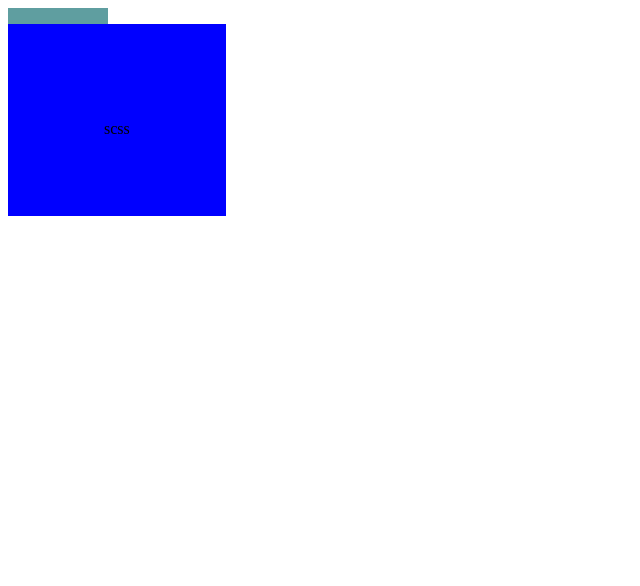
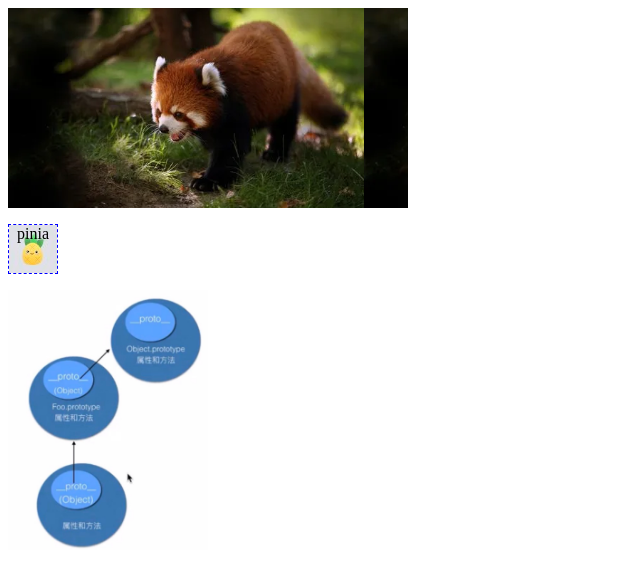
Before and after one commit to FE-ZSJ/Webpack-Collections, a website built with webpack: page public/index.html in a window 1280 px wide. Shown: the whole page, without its empty margins (0-640 px from the left). Built offline with nearby package versions, Linux system fonts and the light colour scheme.

Commit message:
[feat]:根据图片大小不同对其打包

```diff
--- a/public/index.html
+++ b/public/index.html
@@ -10,8 +10,8 @@
 
 <body>
     <div class="box">
-        <p>scss</p>
     </div>
+    <p>pinia</p>
     <div id="header"></div>
     <script src="../dist/main.js"></script>
 </body>
--- a/src/css/index.less
+++ b/src/css/index.less
@@ -1,8 +1,9 @@
-@width: 10px;
-@height: @width + 10px;
+@width: 200px;
+@height: @width + 60px;
 
 #header {
   width: @width;
   height: @height;
-  background-color:cadetblue;
+  background-image: url('../images/原型链.jpeg');
+  background-size: cover;
 }
--- a/src/css/index.scss
+++ b/src/css/index.scss
@@ -1,9 +1,15 @@
-@mixin sexy-border($color, $width: 1in) {
+@mixin sexy-border($color, $width: 1px) {
   border: {
     color: $color;
     width: $width;
     style: dashed;
   }
 }
-p { @include sexy-border(blue); }
-h1 { @include sexy-border(blue, 2in); }
+p { @include sexy-border(blue);
+  background-image: url('../images/litter.jpg');
+  background-repeat: no-repeat;
+  height: 48px;
+  width: 48px;
+  text-align: center;
+}
+h1 { @include sexy-border(blue, 2px); }
--- a/webpack.config.js
+++ b/webpack.config.js
@@ -40,6 +40,15 @@ module.exports = {
                 test: /\.styl$/,
                 loader: "stylus-loader", // 将 Stylus 文件编译为 CSS
             },
+            {
+                test: /\.(png|jpe?g|webp|gif)$/,
+                type: 'asset',
+                parser: {
+                    dataUrlCondition: {
+                        maxSize: 10 * 1024, // 小于10kb的图片会处理成base64格式，减少发送请求，打包后体积变大所以设置小图片打包
+                    },
+                },
+            }
         ]
     },
     // 插件
```
Also changed, not shown: src/css/index.css, src/images/litter.jpg (added), src/images/xiaohuanxiong.webp (added), src/images/原型链.jpeg (added).
